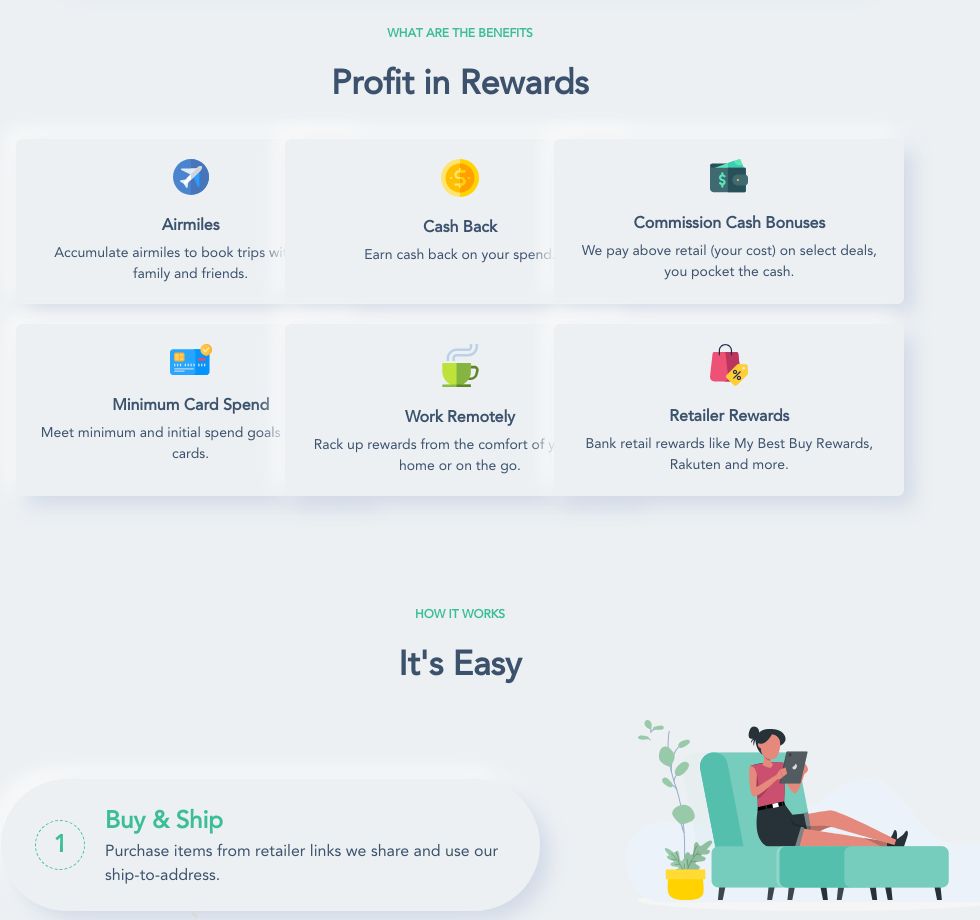
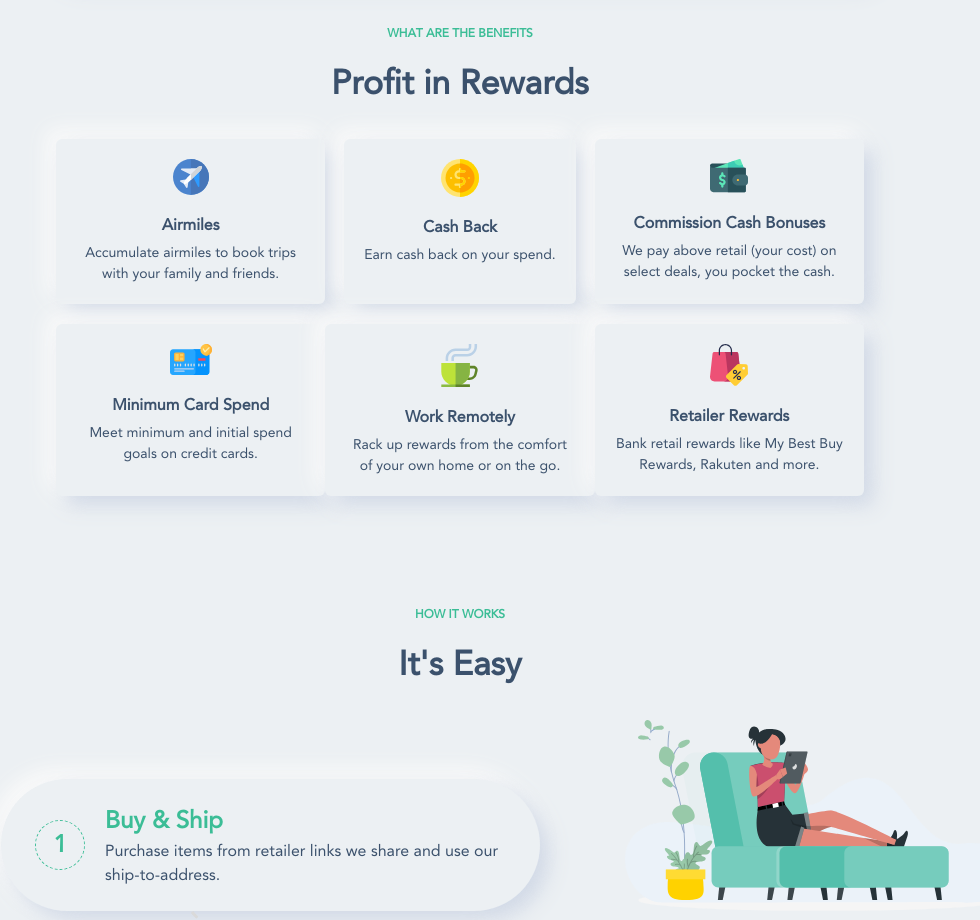
Before and after one commit to acehood0126/BuyForMeRetail, a React (Create React App) app: page / in a window 1280 px wide. Shown: the part 940-1860 px from the top of the page, without its empty margins (180-1160 px from the left). Built offline with nearby package versions, Linux system fonts and the light colour scheme.

Commit message:
profit box

```diff
--- a/src/components/Profitbox.jsx
+++ b/src/components/Profitbox.jsx
@@ -1,6 +1,6 @@
 const Profitbox = ({ pic, heading, txt }) => {
   return (
-    <div className="bg-specwhite drop-shadow-threeDbox hover:drop-shadow-none transition ease-linear min-w-[350px] mb-[20px] px-[20px] py-[20px] rounded-[6px] grid justify-items-center content-start">
+    <div className="bg-specwhite drop-shadow-threeDbox hover:drop-shadow-none transition ease-linear max-w-[350px] mb-[20px] px-[20px] py-[20px] rounded-[6px] grid justify-items-center content-start">
       <img src={pic} className="mb-[18px]" alt="" />
       <div>
         <h3 className="font-bold text-[16px] mb-[5px] text-center">
```
